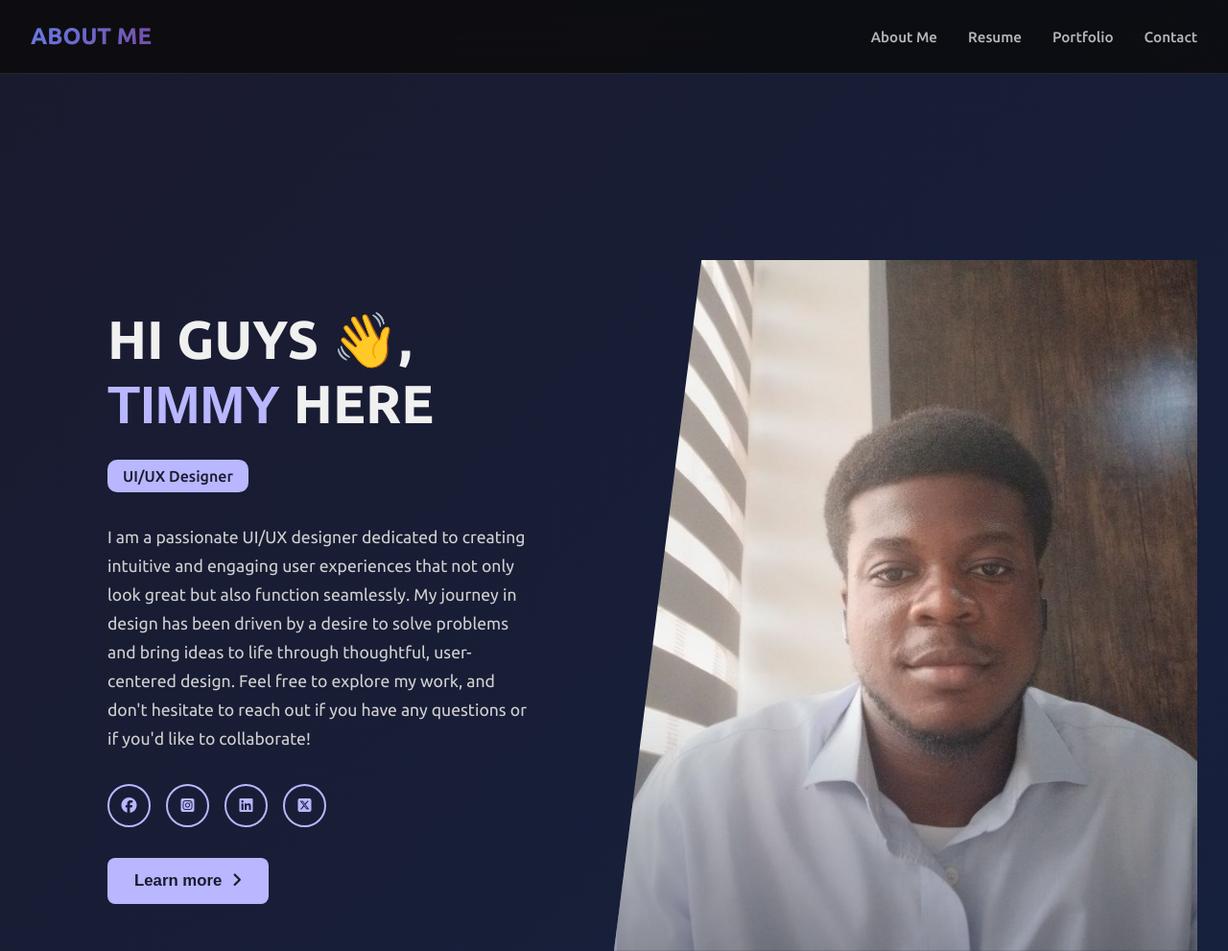
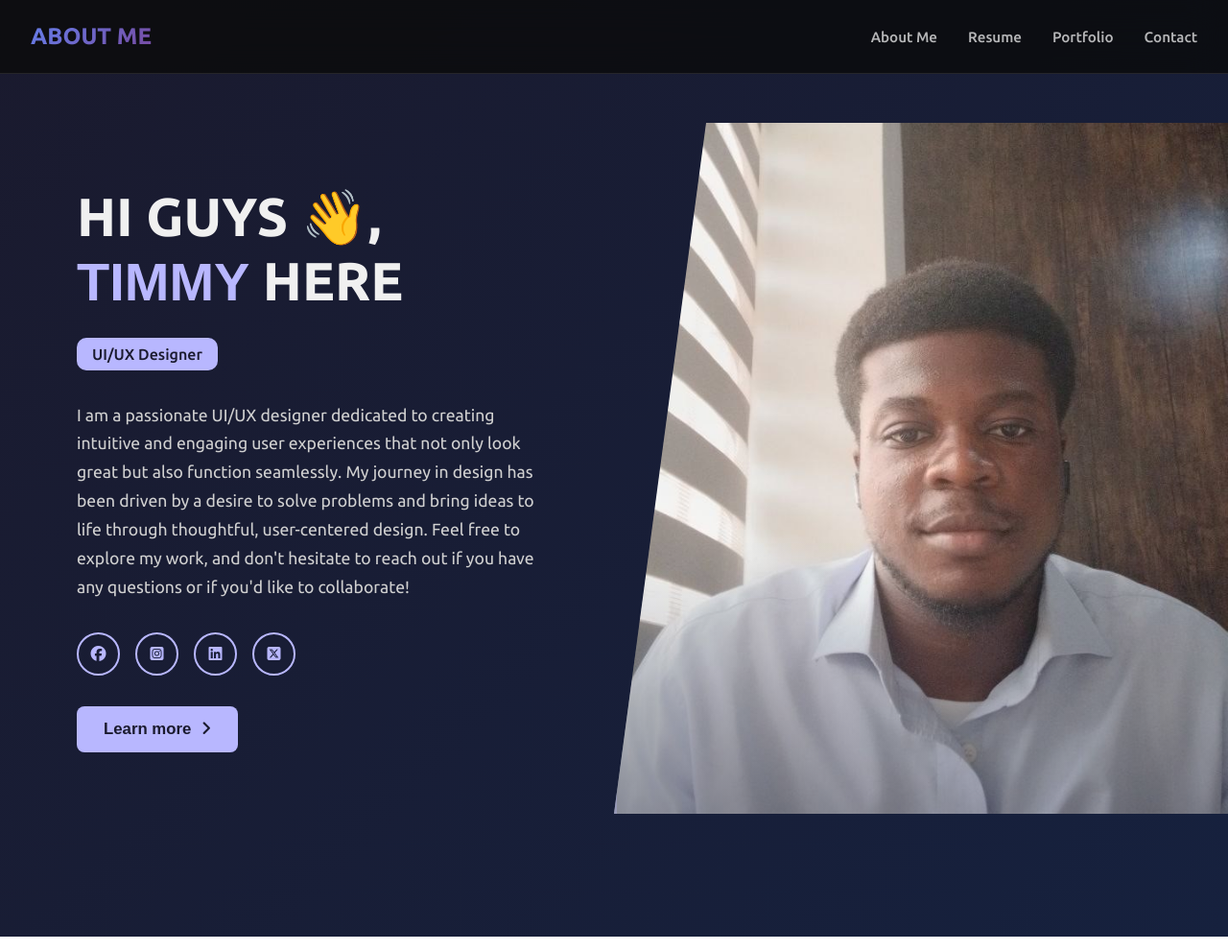
Before and after one commit to Maro-code/SIWES-projects, a plain HTML site: page JavaScript projects/Myportfolio/home/myport.html in a window 1280 px wide. Shown: the whole page at 96% size. Drawn offline with Linux system fonts and the light colour scheme; a web font is replaced by a local one.

Commit message:
Update myport.css

```diff
--- a/JavaScript projects/Myportfolio/home/myport.css
+++ b/JavaScript projects/Myportfolio/home/myport.css
@@ -84,7 +84,7 @@
             display: flex;
             align-items: center;
             justify-content: space-between;
-            padding: 16rem 2rem 2rem;
+            padding: 8rem 0rem;
             max-width: 100%;
             margin: 0 auto;
             min-height: calc(100vh - 80px);
```
